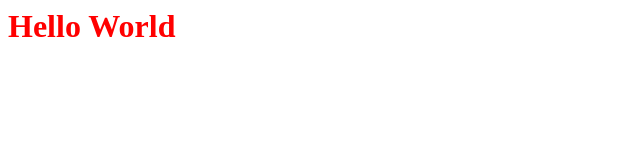
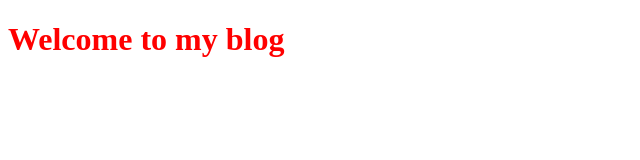
Before and after one commit to zyh-1234/zyh-1234.github.io, a plain HTML site: page index.html in a window 1280 px wide. Shown: the whole page, without its empty margins (0-640 px from the left). Drawn offline with Linux system fonts and the light colour scheme.

Commit message:
update index.html

```diff
--- a/index.html
+++ b/index.html
@@ -1,12 +1,17 @@
-<html>
+<!DOCTYPE html>
+<html lang="en">
   <head>
+    <meta charset="UTF-8" />
+    <meta http-equiv="X-UA-Compatible" content="IE=edge" />
+    <meta name="viewport" content="width=device-width, initial-scale=1.0" />
+    <title>Document</title>
     <style>
-      h1{
-        color:red;
+      h1 {
+        color: red;
       }
     </style>
   </head>
   <body>
-    <h1>Hello World<h1/>
+    <h1>Welcome to my blog</h1>
   </body>
 </html>
```
